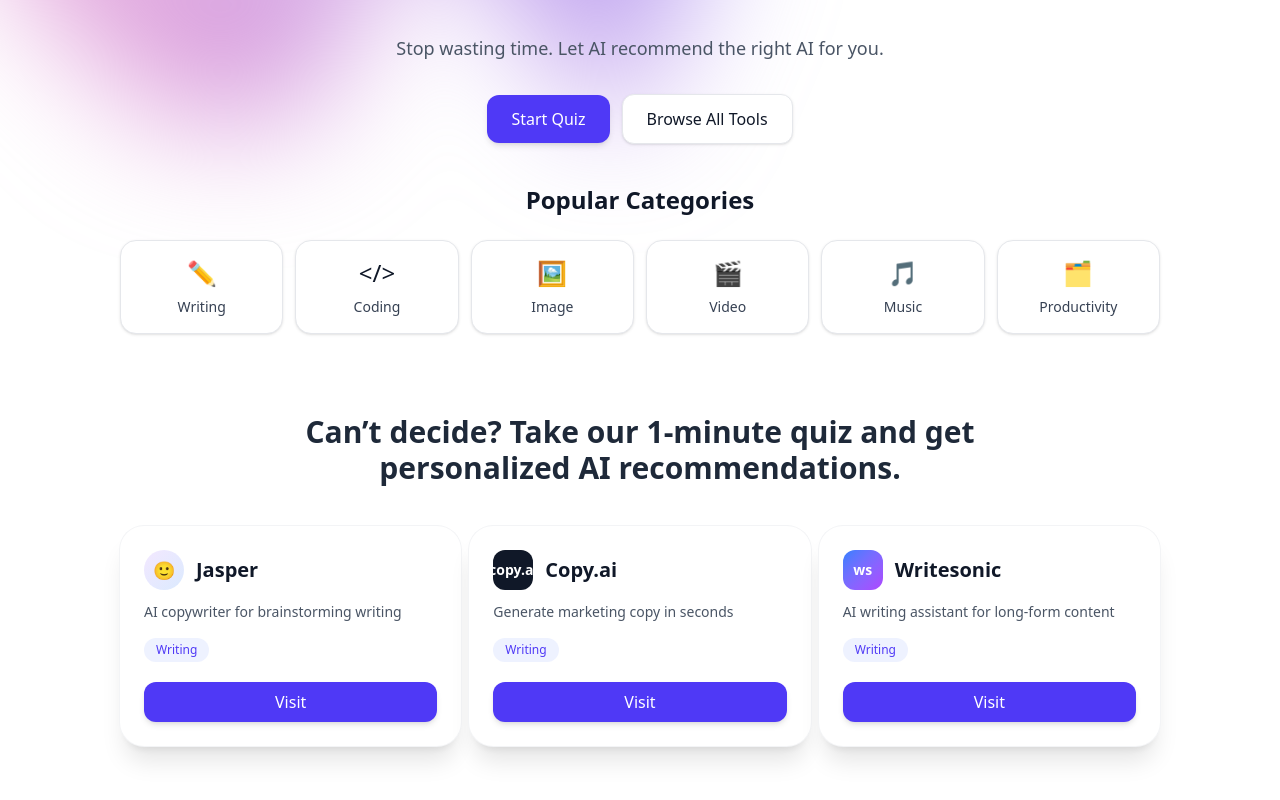
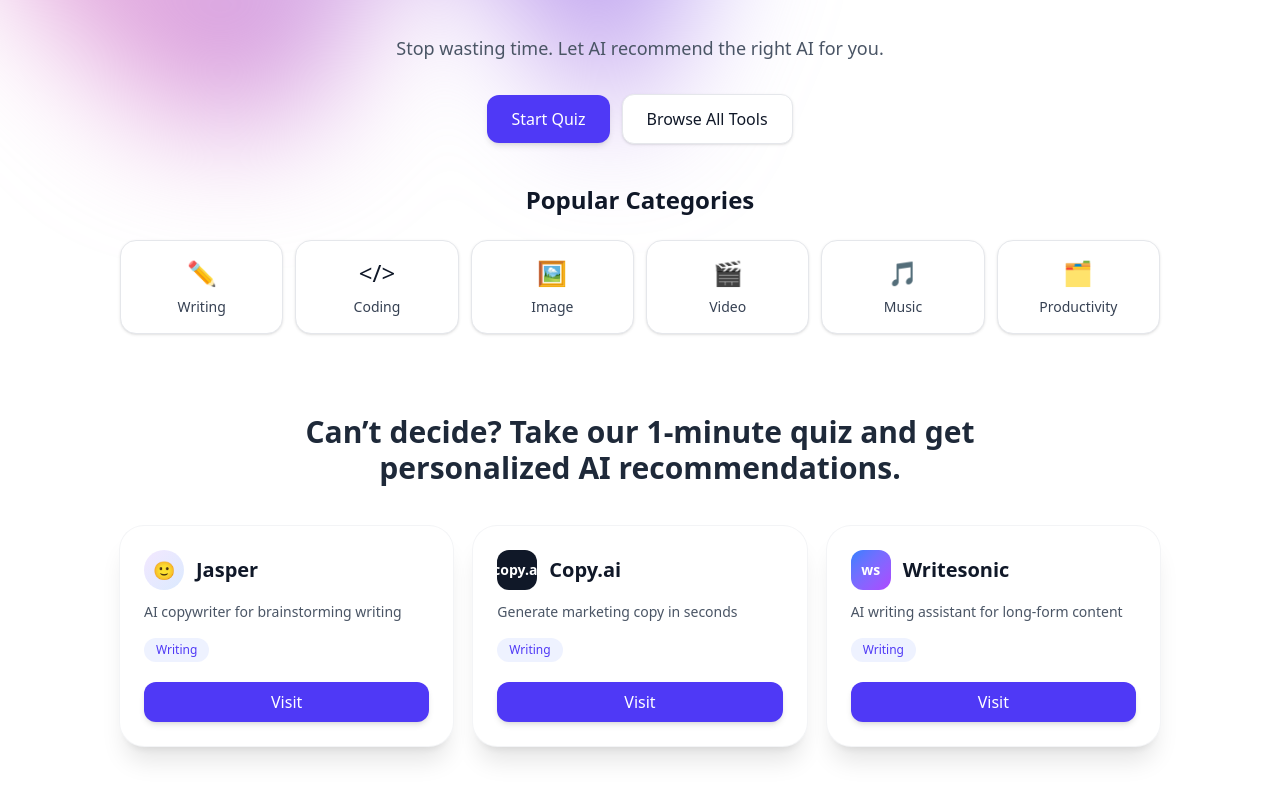
Before and after one commit to komura121/ai-tool-finder, a Next.js app: page / in a window 1280 px wide. Shown: the part 236-1036 px from the top of the page. Built offline with nearby package versions, Linux system fonts and the light colour scheme.

Commit message:
fix featuredgrid

```diff
--- a/components/FeaturedGrid.tsx
+++ b/components/FeaturedGrid.tsx
@@ -36,7 +36,7 @@
 
 export default function FeaturedGrid() {
   return (
-    <div className="grid grid-cols-1 gap-2 md:grid-cols-3">
+    <div className="grid grid-cols-1 gap-5 md:grid-cols-3">
       {FEATURED.map((tool) => (
         <div key={tool.name} className="group rounded-3xl bg-white p-6 shadow-xl ring-1 ring-gray-100 transition hover:shadow-xl">
           <div className="flex items-center gap-3">
```
